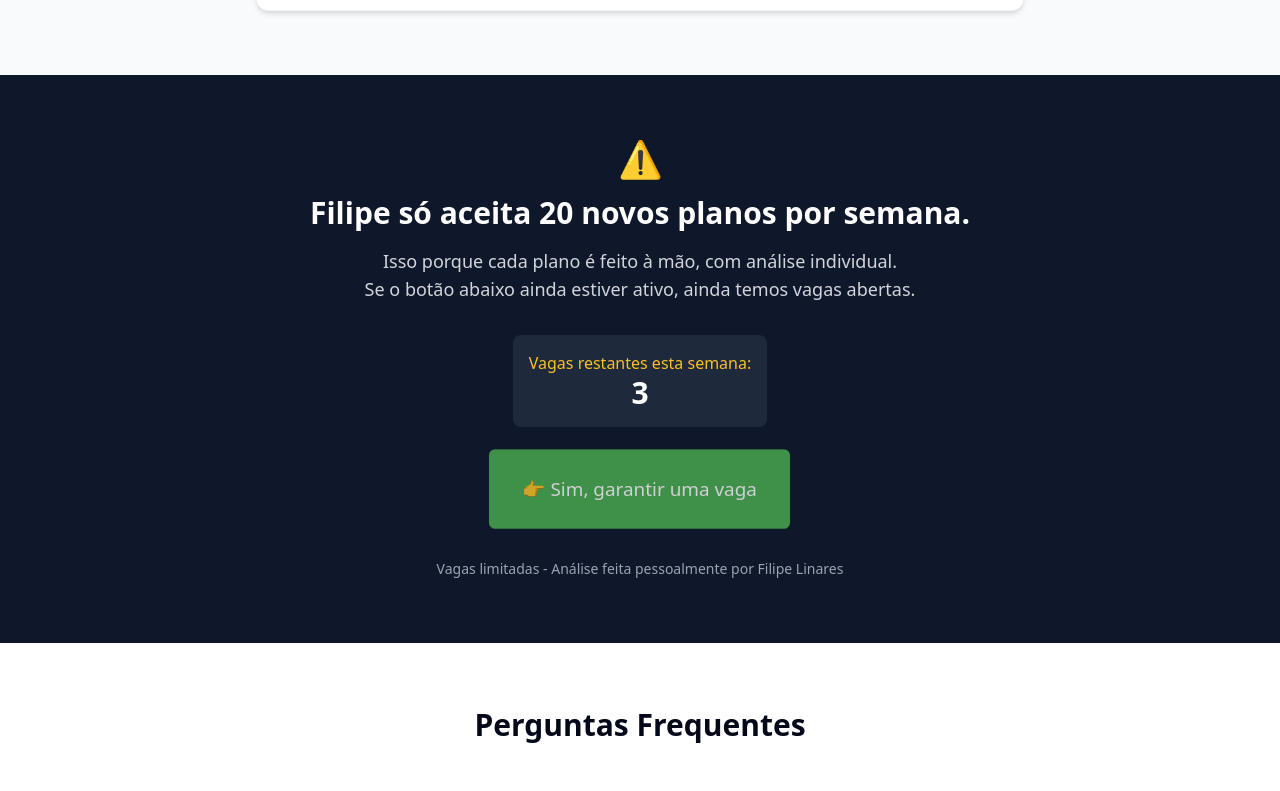
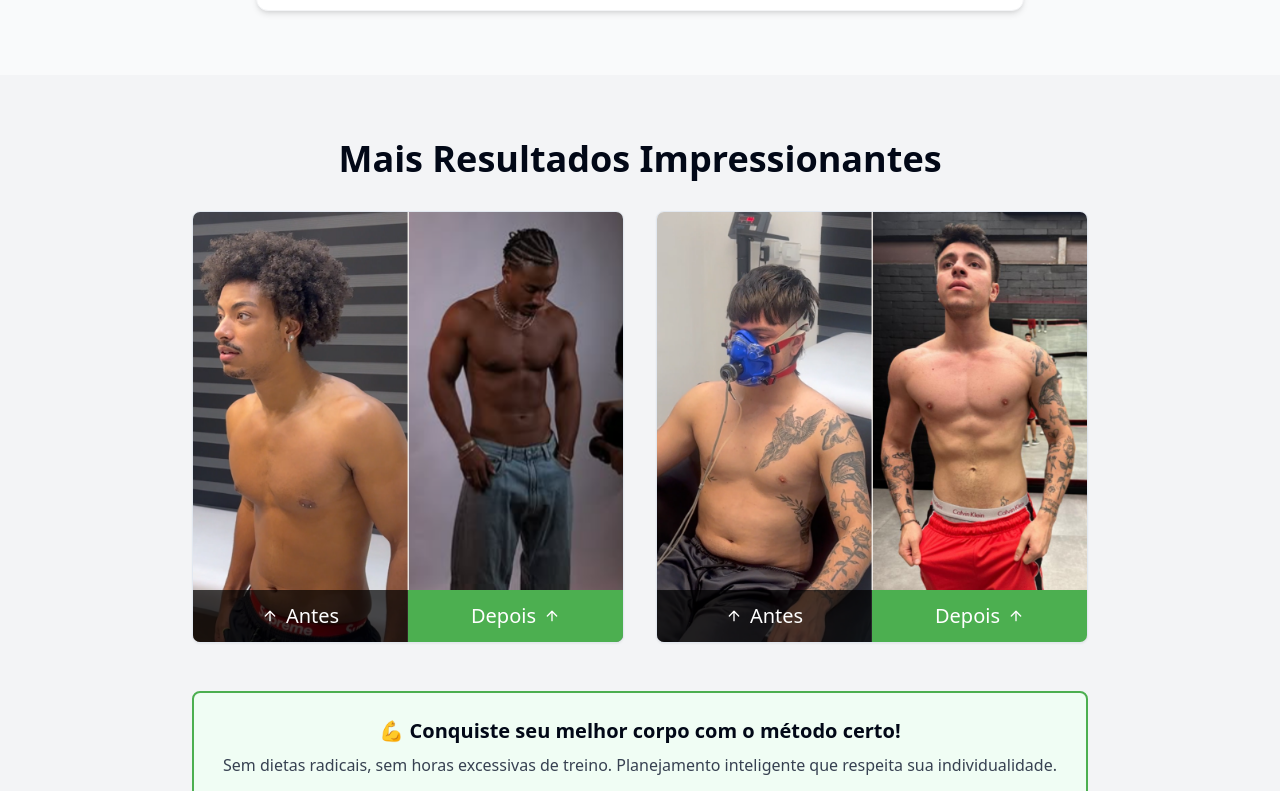
Before and after one commit to thiagomagha/linares-body-boost, a React (Vite) app: page / in a window 1280 px wide. Shown: the part 5360-6151 px from the top of the page. Built offline with nearby package versions, Linux system fonts and the light colour scheme.

Commit message:
Add new before/after section
Add a new section with before/after images.

```diff
--- /dev/null
+++ b/src/components/ExtraTransformationsSection.tsx
@@ -0,0 +1,67 @@
+
+import React from 'react';
+import { Card, CardContent } from "@/components/ui/card";
+import { ArrowUp } from "lucide-react";
+
+const ExtraTransformationsSection = () => {
+  return (
+    <section className="bg-gray-100 section-padding">
+      <div className="section-container">
+        <div className="max-w-4xl mx-auto">
+          <h2 className="text-3xl md:text-4xl font-bold text-center mb-8">Mais Resultados Impressionantes</h2>
+
+          <div className="flex flex-col md:flex-row gap-8 mb-12">
+            {/* First transformation card */}
+            <Card className="w-full md:w-1/2 overflow-hidden">
+              <CardContent className="p-0">
+                <div className="relative">
+                  <img
+                    src="/lovable-uploads/5ef53831-b754-4364-b65b-fdf292126d21.png"
+                    alt="Transformação corporal antes e depois"
+                    className="w-full h-auto"
+                  />
+                  <div className="absolute bottom-0 left-0 w-1/2 bg-black bg-opacity-70 text-white p-3 flex items-center justify-center">
+                    <ArrowUp className="mr-2 h-4 w-4" />
+                    <span className="text-xl font-medium">Antes</span>
+                  </div>
+                  <div className="absolute bottom-0 right-0 w-1/2 bg-fitness-green text-white p-3 flex items-center justify-center">
+                    <span className="text-xl font-medium">Depois</span>
+                    <ArrowUp className="ml-2 h-4 w-4" />
+                  </div>
+                </div>
+              </CardContent>
+            </Card>
+
+            {/* Second transformation card */}
+            <Card className="w-full md:w-1/2 overflow-hidden">
+              <CardContent className="p-0">
+                <div className="relative">
+                  <img
+                    src="/lovable-uploads/d1c9ca86-a026-4e65-8ff8-f88816df477a.png"
+                    alt="Transformação corporal antes e depois"
+                    className="w-full h-auto"
+                  />
+                  <div className="absolute bottom-0 left-0 w-1/2 bg-black bg-opacity-70 text-white p-3 flex items-center justify-center">
+                    <ArrowUp className="mr-2 h-4 w-4" />
+                    <span className="text-xl font-medium">Antes</span>
+                  </div>
+                  <div className="absolute bottom-0 right-0 w-1/2 bg-fitness-green text-white p-3 flex items-center justify-center">
+                    <span className="text-xl font-medium">Depois</span>
+                    <ArrowUp className="ml-2 h-4 w-4" />
+                  </div>
+                </div>
+              </CardContent>
+            </Card>
+          </div>
+
+          <div className="text-center p-6 border-2 border-fitness-green rounded-lg bg-green-50 mb-8">
+            <p className="text-xl font-bold mb-2">💪 Conquiste seu melhor corpo com o método certo!</p>
+            <p className="text-gray-700">Sem dietas radicais, sem horas excessivas de treino. Planejamento inteligente que respeita sua individualidade.</p>
+          </div>
+        </div>
+      </div>
+    </section>
+  );
+};
+
+export default ExtraTransformationsSection;
--- a/src/pages/Index.tsx
+++ b/src/pages/Index.tsx
@@ -8,6 +8,7 @@ import ProcessSection from '@/components/ProcessSection';
 import BeforeAfterSection from '@/components/BeforeAfterSection';
 import ValueSection from '@/components/ValueSection';
 import GuaranteeSection from '@/components/GuaranteeSection';
+import ExtraTransformationsSection from '@/components/ExtraTransformationsSection';
 import UrgencySection from '@/components/UrgencySection';
 import FaqSection from '@/components/FaqSection';
 import CheckoutSection from '@/components/CheckoutSection';
@@ -44,6 +45,9 @@ const Index = () => {
       {/* Guarantee Section */}
       <GuaranteeSection />
 
+      {/* Extra Transformations Section */}
+      <ExtraTransformationsSection />
+
       {/* Urgency Section */}
       <UrgencySection />
 
```
Also changed, not shown: public/lovable-uploads/5ef53831-b754-4364-b65b-fdf292126d21.png (added), public/lovable-uploads/d1c9ca86-a026-4e65-8ff8-f88816df477a.png (added).
